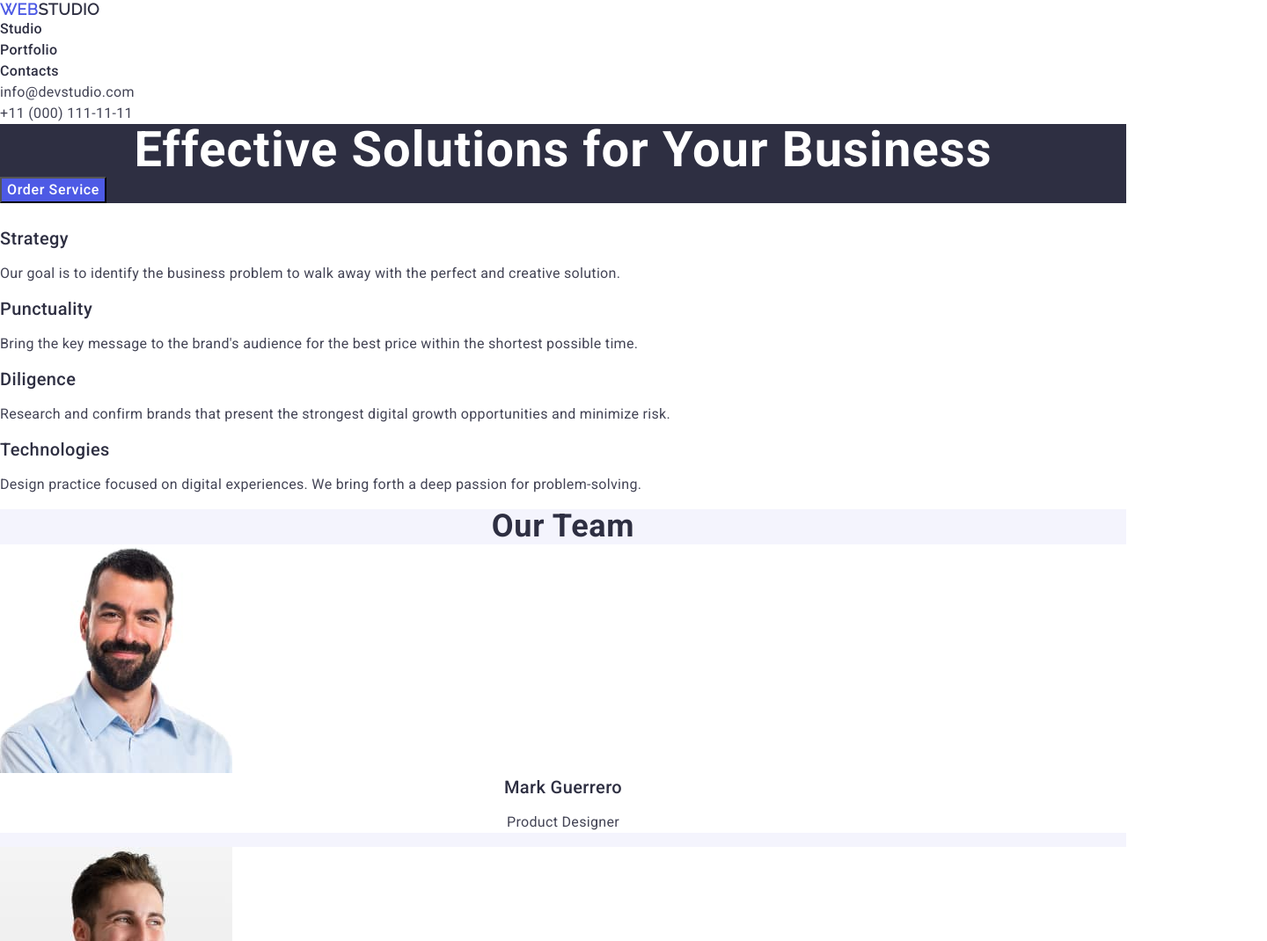
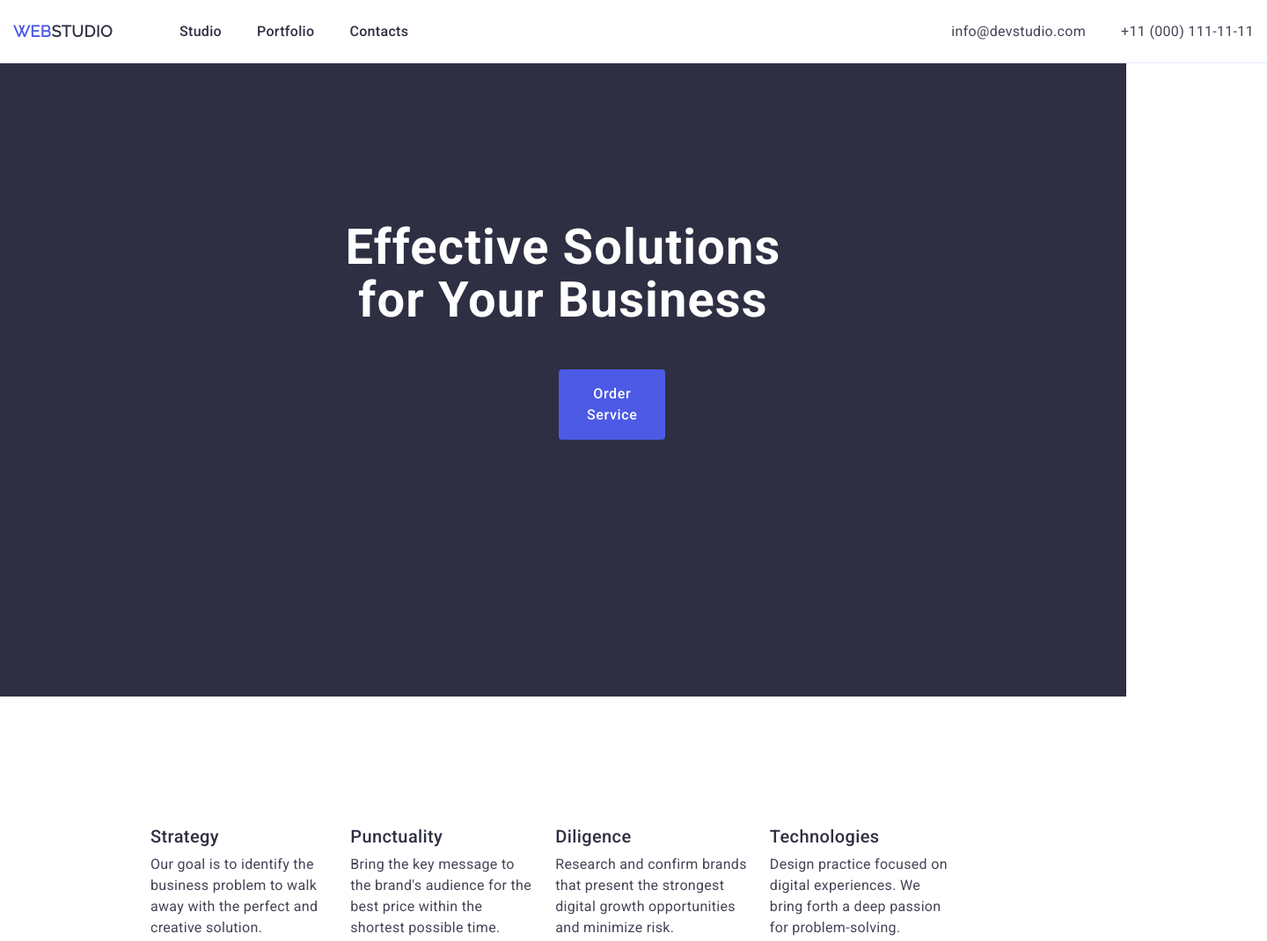
Before and after one commit to turchynska/goit-markup-hw-03, a plain HTML site: page index.html in a window 1280 px wide. Shown: the top 1070 px of the page at 88% size, 1440 px wide, since content can reach past the window. Drawn offline with nearby package versions, Linux system fonts and the light colour scheme.

Commit message:
goit-markup-hw-03

```diff
--- a/css/styles.css
+++ b/css/styles.css
@@ -3,12 +3,13 @@ body{
     color: #434455;
     background-color: #FFFFFF;
 }
-h1, h2, h3 {
+h1, h2, h3, h4, h5, h6, p {
     margin-bottom: 0;
     margin-top: 0;
 }
 a{
     text-decoration: none;
+    color: currentColor;
 }
 
 ul{
@@ -22,6 +23,36 @@ address{
     font-style: normal;
 }
 
+button{
+    cursor: pointer;
+}
+
+img{
+    display: block;
+    max-width: 100%;
+    height: auto;
+}
+.container{
+    width: 1128;
+    padding: 0 15px;
+    margin: 0 auto;
+}
+
+.header-container{
+  display: flex;
+  align-items: center;
+}
+
+.header{
+    border-bottom: 1px solid #e7e9fc;
+    width: 1440px;
+    height: 72px;
+}
+.header-navigation{
+    display: flex;
+    align-items: center;
+}
+
 .header-logo{
     font-family: "Raleway", sans-serif;
     font-weight: 700;
@@ -30,10 +61,16 @@ address{
     letter-spacing: 0.03em;
     text-transform: uppercase;
     color:  #4d5ae5;
+    margin-right: 76px;
 }
 
 .header-logo-part{
     color: #2e2f42
+}
+
+.header-list{
+    display: flex;
+    gap: 40px;
 }
 
 .header-link:hover{
@@ -50,6 +87,13 @@ address{
    line-height: 1.5;
    letter-spacing: 0.02em;
    color: #2e2f42;
+   padding: 24px 0;
+   display: block;
+}
+
+.contacts-container{
+    display: flex;
+    gap: 40px;
 }
 
 .contacts-link:hover{
@@ -62,6 +106,7 @@ address{
 
 .contacts{
     font-style: normal;
+    margin-left: auto;
 }
 
 .contacts-link{
@@ -70,10 +115,18 @@ address{
    line-height: 1.5;
    letter-spacing: 0.02em;
    color: #434455;
+   display: flex;
+}
+
+.wrapper{
+   padding: 180;
+
 }
 
 .hero{
-   background: #2e2f42;
+  padding-top: 180px;
+  padding-bottom: 292px;
+  background: #2e2f42;
 }
 
 
@@ -84,11 +137,11 @@ address{
    letter-spacing: 0.02em;
    text-align: center;
    color: #fff;
+   max-width: 496px;
+   margin: 0 auto;
+   margin-bottom: 48px;
 }
 
-button{
-    cursor: pointer;
-}
 
 .hero-btn:hover{
     background-color: #404BBF;
@@ -105,6 +158,15 @@ button{
     letter-spacing: 0.04em;
     color: #fff;
     background-color: #4D5AE5;
+    border-radius: 4px;
+    padding: 16px 32px;
+    border: none;
+}
+
+.button-order{
+    padding-right: 635px;
+    padding-left: 635px ;
+    margin: 0 auto;
 }
 
 .visually-hidden {
@@ -114,7 +176,18 @@ button{
     overflow: hidden;
   }
 
+.about-list{
+    display: flex;
+}
 
+.about{
+    padding: 120px 156px 120px 156px;
+}
+
+.about-item{
+    margin-right: 24px;
+    max-width: 264px;
+}
 
 .about-title{
     font-weight: 500;
@@ -122,6 +195,7 @@ button{
     line-height: 1.2;
     letter-spacing: 0.02em;
     color: #2e2f42;
+    margin-bottom: 8px;
 }
 
 .about-text{
@@ -134,10 +208,20 @@ button{
 
 .team{
     background-color: #F4F4FD;
+    padding-right: 156px;
+    padding-bottom: 120px;
+    padding-left: 156px;
+}
+
+.team-list{
+    display: flex;
+    gap: 24px;
 }
 
 .team-item{
     background-color: #FFFFFF;
+    border-radius: 0 0 4px 4px;
+
 }
 
 .team-title{
@@ -148,6 +232,8 @@ button{
     text-transform: capitalize;
     text-align: center;
     color: #2e2f42;
+    padding-top: 120px;
+    margin-bottom: 72px;
 }
 
 .team-caption{
@@ -168,6 +254,10 @@ button{
     color: #434455;
 }
 
+.portfolio{
+    padding: 120px 156px 120px 156px;
+}
+
 .portfolio-title{
     font-weight: 700;
     font-size: 36px;
@@ -176,6 +266,26 @@ button{
     text-transform: capitalize;
     text-align: center;
     color: #2e2f42;
+    max-width: 218px;
+    margin: 0 auto;
+    margin-bottom: 72px;
+    padding-top: 120px;
+
+}
+
+.portfolio-list{
+   display: flex;
+   flex-wrap: wrap;
+   column-gap: 24px;
+   row-gap: 48px;
+
+}
+
+.portfolio-item{
+    border-bottom: 1px solid #e7e9fc;
+    border-left: 1px solid #e7e9fc;
+    border-right: 1px solid #e7e9fc;
+    max-width: 360px;
 }
 
 .portfolio-caption{
@@ -184,7 +294,16 @@ button{
     line-height: 1.2;
     letter-spacing: 0.02em;
     color: #2e2f42;
+    margin-bottom: 8px;
 }
+
+.portfolio-container{
+    padding-top: 32px;
+padding-right: 226px;
+padding-left: 16px;
+
+}
+
 
 .portfolio-text{
     font-weight: 400;
@@ -192,10 +311,13 @@ button{
     line-height: 1.5;
     letter-spacing: 0.02em;
     color: #434455;
+    padding-bottom: 32px;
 }
+
 
 .footer{
     background: #2e2f42;
+    padding: 100px 1020px 100px 156px;
 }
 
 .footer-logo{
@@ -218,4 +340,5 @@ button{
     line-height: 1.5;
     letter-spacing: 0.02em;
     color: #f4f4fd;
+    margin-top: 16px;
 }
--- a/index.html
+++ b/index.html
@@ -11,7 +11,8 @@
 <link href="https://fonts.googleapis.com/css2?family=Raleway:ital@0;1&family=Roboto:wght@400;500;700&display=swap" rel="stylesheet">
 </head>
 <body>
-    <header>
+    <header class="header">
+        <div class="container header-container">
         <nav class="header-navigation">
             <a class="header-logo" href="./index.html">Web<span class="header-logo-part">Studio</span></a>
             <ul class="header-list">
@@ -27,21 +28,27 @@
             </ul>
     </nav>
         <address class="contacts">
-            <ul class="contacts">
+            <ul class="contacts-container">
                 <li class="contacts-item"><a class="contacts-link" href="mailto:info@devstudio.com">info@devstudio.com</a></li>
                 <li class="contacts-item"><a class="contacts-link" href="tel:+110001111111">+11 (000) 111-11-11</a></li>
             </ul>
         </address>
+    </div>
         </header>
 
     <main>
         <section class="hero">
+            <div class="wrapper">
             <h1 class="hero-head">Effective Solutions for Your Business</h1>
+           <div class="button-order">
             <button class="hero-btn" type="button">Order Service</button>
+           </div>
+        </div>
         </section>
 
         <!--About us-->
         <section class="about">
+            <div class="container">
             <h2 class="visually-hidden"> About us</h2>
        <ul class="about-list">
         <li class="about-item">
@@ -73,9 +80,11 @@
             </p>
         </li>
        </ul>
+    </div>
         </section>
         <!--People-->
         <section class="team">
+            <div class="container">
         <h2 class="team-title"> Our Team</h2>
         <ul class="team-list">
             <li class="team-item">
@@ -99,51 +108,67 @@
                 <p class="team-text">UI Designer</p>
             </li>
         </ul>
+            </div>
         </section>
 
   <!--our portfolio-->
        <section class="portfolio">
+        <div class="container">
         <h2 class="portfolio-title">Our Portfolio</h2>
         <ul class="portfolio-list">
            <li class="portfolio-item">
             <img class="portfolio-image" src="./images/banking.jpg" alt="Banking" width="360" height="300">
+            <div class="portfolio-container">
             <h3 class="portfolio-caption">Banking App</h3>
             <p class="portfolio-text">App</p>
+            </div>
            </li>
            <li class="portfolio-item">
             <img class="portfolio-image" src="./images/payment.jpg" alt="Payment" width="360" height="300">
+            <div class="portfolio-container">
             <h3 class="portfolio-caption">Cashless Payment</h3>
             <p  class="portfolio-text">Marketing</p>
+            </div>
            </li>
            <li class="portfolio-item">
             <img class="portfolio-image" src="./images/meditation.jpg" alt="Meditation" width="360" height="300">
+            <div class="portfolio-container">
             <h3 class="portfolio-caption">Meditation App</h3>
             <p  class="portfolio-text">App</p>
+           </div>
            </li>
            <li class="portfolio-item">
             <img class="portfolio-image" src="./images/taxi.jpg" alt="Taxi" width="360" height="300">
+            <div class="portfolio-container">
             <h3 class="portfolio-caption">Taxi Service</h3>
             <p  class="portfolio-text">Marketing</p>
+            </div>
            </li>
            <li class="portfolio-item">
             <img class="portfolio-image" src="./images/design.jpg" alt="Design" width="360" height="300">
+           <div class="portfolio-container">
             <h3 class="portfolio-caption">Screen Illustrations</h3>
             <p  class="portfolio-text">Design</p>
+           </div>
            </li>
            <li class="portfolio-item">
             <img class="portfolio-image" src="./images/courses.jpg" alt="Courses" width="360" height="300">
-            <h3 class="portfolio-caption">Online Courses</h3>
+           <div class="portfolio-container"> <h3 class="portfolio-caption">Online Courses</h3>
             <p  class="portfolio-text">Marketing</p>
+           </div>
            </li>
        </ul>
+        </div>
        </section>
     </main>
     <footer class="footer">
+        <div class="container"></div>
             <a class="footer-logo" href="./index.html">Web<span class="footer-logo-part">Studio</span></a>
             <p class="footer-text">
                 Increase the flow of customers
                 and sales for your business with digital marketing & growth solutions.
             </p>
+        </div>
     </footer>
 </body>
 </html>
```
